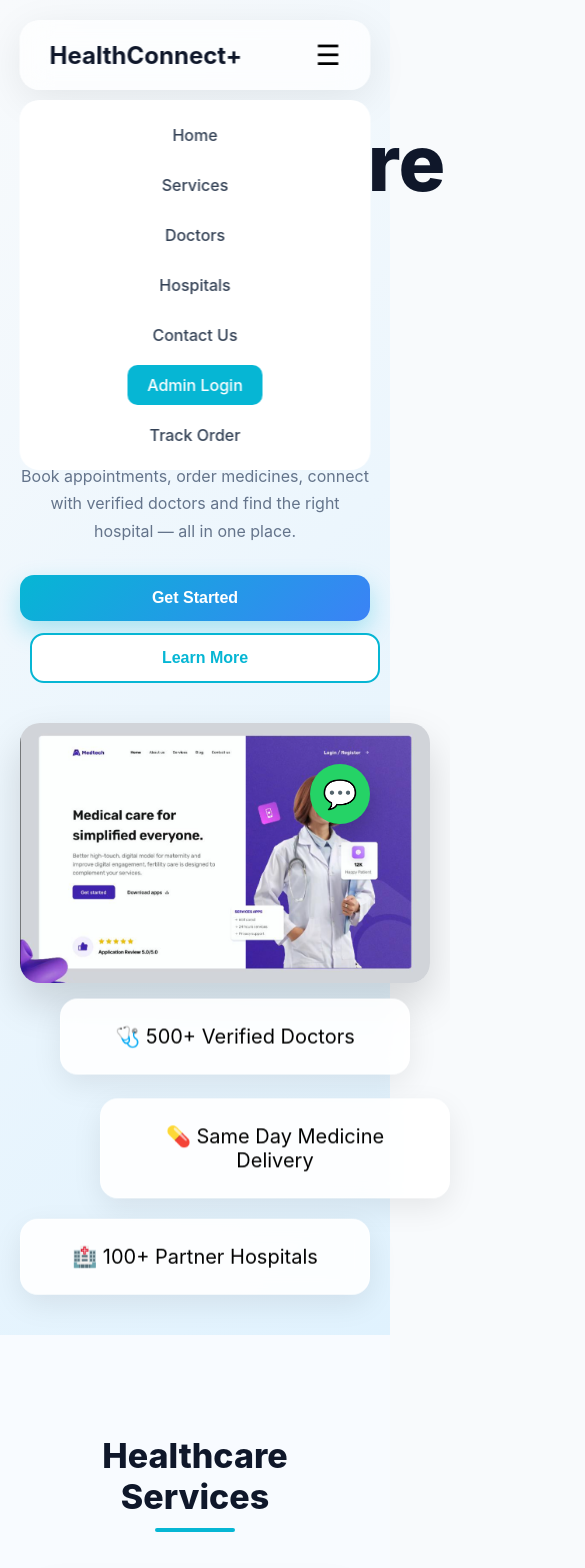
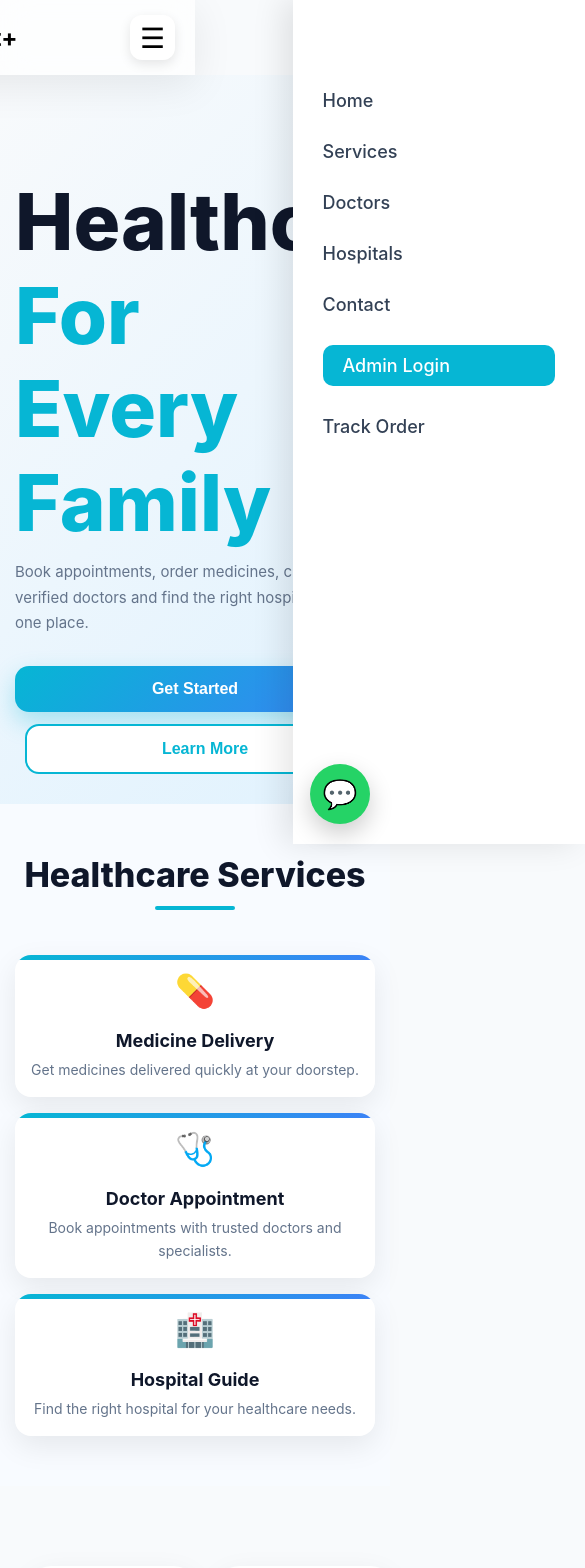
Before and after one commit to tiwaririturaj907-lgtm/healthconnect, a React (Vite) app: page / in a window 390 px wide. Shown: the top 1568 px of the page, 585 px wide, since content can reach past the window. Built offline with nearby package versions, Linux system fonts and the light colour scheme.

Commit message:
Fix Vercel Routing

```diff
--- a/src/Components/Navbar.jsx
+++ b/src/Components/Navbar.jsx
@@ -4,8 +4,8 @@ function Navbar() {
   const [menuOpen, setMenuOpen] = useState(false);
 
   return (
+    <>
     <nav className="navbar">
-
       <div className="logo">
   <span>HealthConnect+</span>
 </div>
@@ -19,19 +19,23 @@ function Navbar() {
 
       <ul className={`nav-links ${menuOpen ? "active" : ""}`}>
   <li>
-    <a href="#">Home</a>
+    <a href="#"
+    onClick={() => setMenuOpen(false)}>Home</a>
   </li>
 
   <li>
-    <a href="#services">Services</a>
+    <a href="#services"
+    onClick={() => setMenuOpen(false)}>Services</a>
   </li>
 
   <li>
-    <a href="#doctors">Doctors</a>
+    <a href="#doctors"
+    onClick={() => setMenuOpen(false)}>Doctors</a>
   </li>
 
   <li>
-    <a href="#hospitals">Hospitals</a>
+    <a href="#hospitals"
+    onClick={() => setMenuOpen(false)}>Hospitals</a>
   </li>
 
   <li>
@@ -41,7 +45,7 @@ function Navbar() {
   rel="noopener noreferrer"
   className="contact-btn"
 >
-  Contact Us
+  Contact
 </a>
   </li>
   <li>
@@ -53,8 +57,14 @@ function Navbar() {
   <a href="/track-order">Track Order</a>
 </li>
 </ul>
-
     </nav>
+    {menuOpen && (
+  <div
+    className="menu-overlay"
+    onClick={() => setMenuOpen(false)}
+  />
+)}
+    </>
   );
 }
 
--- a/src/index.css
+++ b/src/index.css
@@ -4,7 +4,7 @@
   left:50%;
   transform:translateX(-50%);
 
-  width:90%;
+  width: 90%;
   max-width:1200px;
 
   display:flex;
@@ -26,58 +26,107 @@
 html{
   scroll-behavior:smooth;
 }
+.nav-links{
+  display:flex;
+  align-items:center;
+  gap:15px;
+  list-style:none;
+  flex-wrap:nowrap;
+}
 
 .nav-links a{
   text-decoration:none;
   color:#334155;
   font-weight:500;
+  list-style: none;
 }
 
 .nav-links a:hover{
   color:#06B6D4;
-}
-.hamburger{
-  display:none;
-  font-size:28px;
-  cursor:pointer;
-}
-
-@media(max-width:768px){
-
-  .hamburger{
-    display:block;
-  }
-
-  .nav-links{
-    position:absolute;
-    top:80px;
-    left:0;
-
-    width:100%;
-
-    background:white;
-
-    flex-direction:column;
-    align-items:center;
-
-    gap:20px;
-
-    padding:25px;
-
-    display:none;
-
-    border-radius:20px;
-  }
-
-  .nav-links.active{
-    display:flex;
-  }
+  transition:right .35s ease;
 }
 .logo{
   font-size:24px;
   font-weight:700;
-  color:#0F172A;
 }
+.hamburger{
+  display:none;
+  font-size:32px;
+  cursor:pointer;
+  z-index:1001;
+}
+
+@media (max-width:768px){
+  .navbar{
+  width:100%;
+  border-radius: 0;
+  padding: 15px 20px;
+  position:sticky;
+  top:0;
+  z-index:100;
+}
+
+  .hamburger{
+  display:flex;
+  font-size:28px;
+  background:white;
+  width:45px;
+  height:45px;
+  border-radius:12px;
+  display:flex;
+  align-items:center;
+  justify-content:center;
+  box-shadow:0 4px 12px rgba(0,0,0,.1);
+  }
+
+  .menu-overlay{
+    position:fixed;
+    inset:0;
+    background:rgba(0,0,0,0.4);
+    z-index:999;
+  }
+
+  .nav-links{
+    position:fixed;
+    top:0;
+    right:-100%;
+    width:75%;
+    max-width:300px;
+    height:100vh;
+    list-style:none;
+    background:white;
+
+    display:flex;
+    flex-direction:column;
+    justify-content:flex-start;
+    align-items:flex-start;
+
+    padding:90px 30px;
+    gap:25px;
+
+    transition:right .35s ease;
+    z-index:1000;
+
+    box-shadow:
+    -10px 0 30px rgba(0,0,0,0.1);
+  }
+
+  .nav-links.active{
+    right:0;
+  }
+
+  .nav-links li{
+    width:100%;
+    list-style:none;
+  }
+
+  .nav-links a{
+    font-size:18px;
+    width:100%;
+    display:block;
+  }
+}
+
 
 .nav-links{
   display:flex;
@@ -176,21 +225,40 @@ body{
 @media (max-width: 768px){
 
   .hero{
-    flex-direction:column;
-    padding:120px 20px 40px;
-    text-align:center;
+    padding:100px 15px 30px;
+    min-height:auto;
+  }
+
+  .hero img{
+    width:100%;
+    max-width:280px;
+    margin:auto;
+  }
+
+
+  .left h1{
+    font-size:34px;
+    line-height:1.2;
+  }
+
+  .left p{
+    font-size:15px;
+    margin-top:10px;
+  }
+
+  .right{
+    margin-top:25px;
+    gap:12px;
+  }
+
+  .card{
+    padding:14px;
+    border-radius:14px;
+    font-size:14px;
   }
 
   .left{
     width:100%;
-  }
-
-  .left h1{
-    font-size:42px;
-  }
-
-  .left p{
-    font-size:16px;
   }
 
   .buttons{
@@ -204,14 +272,6 @@ body{
     width:100%;
   }
 
-  .right{
-    margin-top:40px;
-    width:100%;
-  }
-
-  .card{
-    width:100%;
-  }
 }
 .services{
   padding:100px 8%;
@@ -280,15 +340,46 @@ body{
 }
 @media(max-width:768px){
 
-  .service-grid{
-    grid-template-columns:1fr;
-  }
-
   .services h2{
     font-size:34px;
   }
 
+  .service-card img{
+    width:60px;
+    height:60px;
+  }
+
+  .services{
+    padding:50px 15px;
+  }
+
+  .service-grid{
+    grid-template-columns:1fr;
+    gap:16px;
+  }
+
+  .service-card{
+    padding:16px;
+    min-height:auto;
+    border-radius:16px;
+  }
+
+  .service-card h3{
+    font-size:18px;
+    margin:8px 0;
+  }
+
+  .service-card p{
+    font-size:14px;
+    line-height:1.6;
+  }
+
+  .icon{
+  font-size:32px;
+  }
+
 }
+
 .stats{
   padding:80px 8%;
   display:grid;
@@ -417,6 +508,18 @@ body{
 
   .hospitals h2{
     font-size:34px;
+  }
+
+  .hospital-card{
+    padding:18px;
+  }
+
+  .hospital-card h3{
+    font-size:22px;
+  }
+
+  .hospital-card p{
+    font-size:14px;
   }
 
 }
@@ -622,6 +725,25 @@ body{
 
   .doctors h2{
     font-size:34px;
+  }
+
+  .doctor-card{
+    width:100%;
+    padding:18px;
+  }
+
+  .doctor-card img{
+  height:180px;
+  object-fit:cover;
+  border-radius:12px;
+}
+
+  .doctor-card h3{
+    font-size:22px;
+  }
+
+  .doctor-card p{
+    font-size:14px;
   }
 
 }
```
Also changed, not shown: src/vercel.json (added), vercel.json (added).
